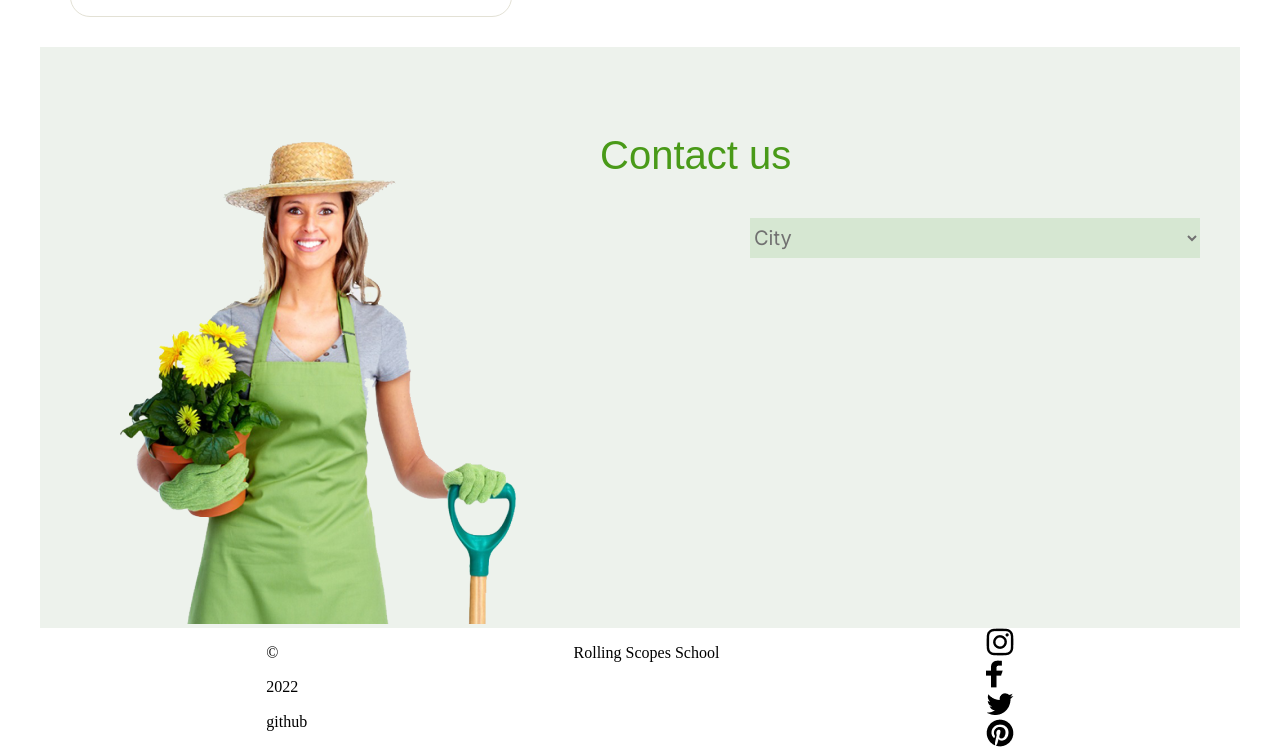
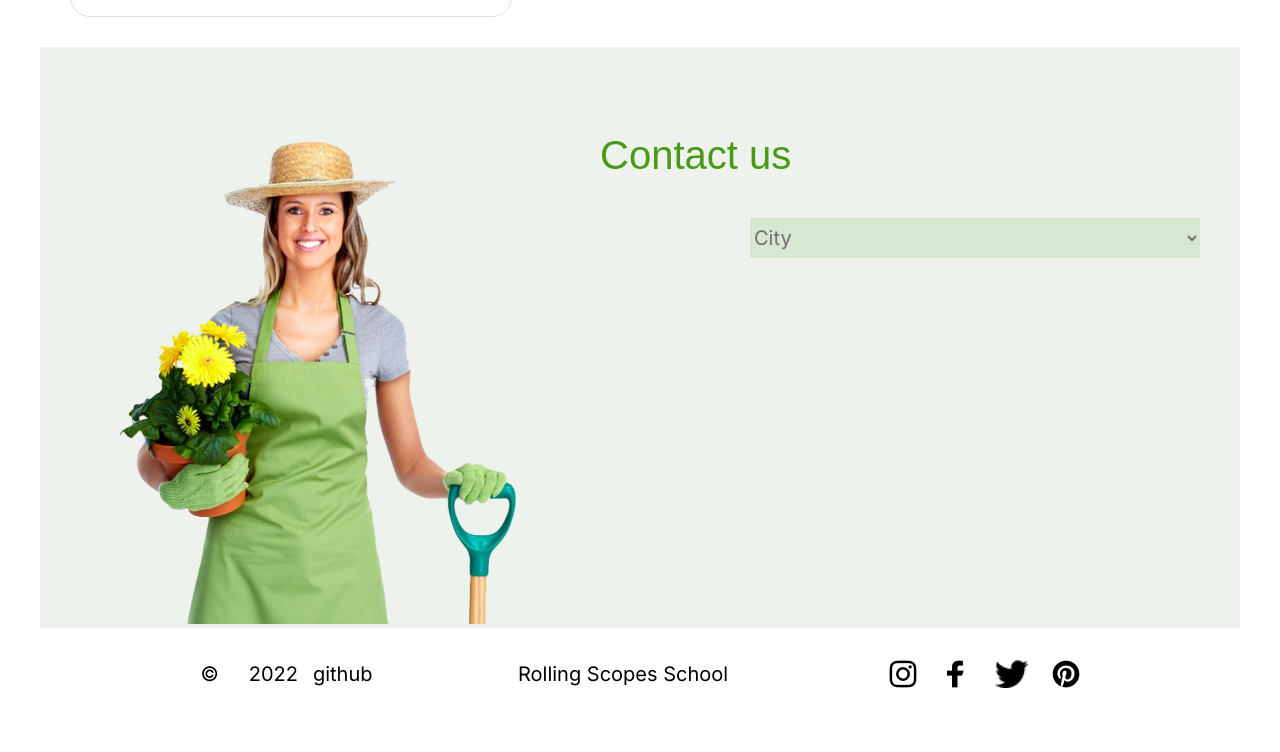
Before and after one commit to Rusetskaya12/plants-project, a plain HTML site: page index.html in a window 1280 px wide. Shown: the part 3381-4133 px from the top of the page. After the commit the page ends 4102 px from the top, so only its background shows below. Drawn offline with Linux system fonts and the light colour scheme; a web font is replaced by a local one.

Commit message:
feat: add footer-finish

```diff
--- a/assets/styles/blocks/_footer.scss
+++ b/assets/styles/blocks/_footer.scss
@@ -1,6 +1,42 @@
 .footer {
     display: flex;
     justify-content: space-evenly;
+    width: 1200px;
+    margin: 0 auto;
 
-    &__
+    &__yearInfo {
+        display: flex;
+        align-items: center;
+        font-family: $fontInter;
+        font-style: regular;
+        font-size: 20px;
+        color: #000000;
+    }
+
+    &__copywriter {
+        padding: 15px;
+    }
+    &__year {
+        padding: 15px;
+    }
+    &__school {
+        display: flex;
+        align-items:center;
+        font-family: $fontInter;
+        font-style: regular;
+        font-size: 20px;
+        color: #000000;
+    }
+    &__mess {
+        display: flex;
+        align-items:center;
+
+        &-icon {
+            display: flex;
+        }
+        &-item {
+            display: flex;
+            padding: 15px;
+        }
+    }
 }
```
Also changed, not shown: assets/main.css, 1 other file.
